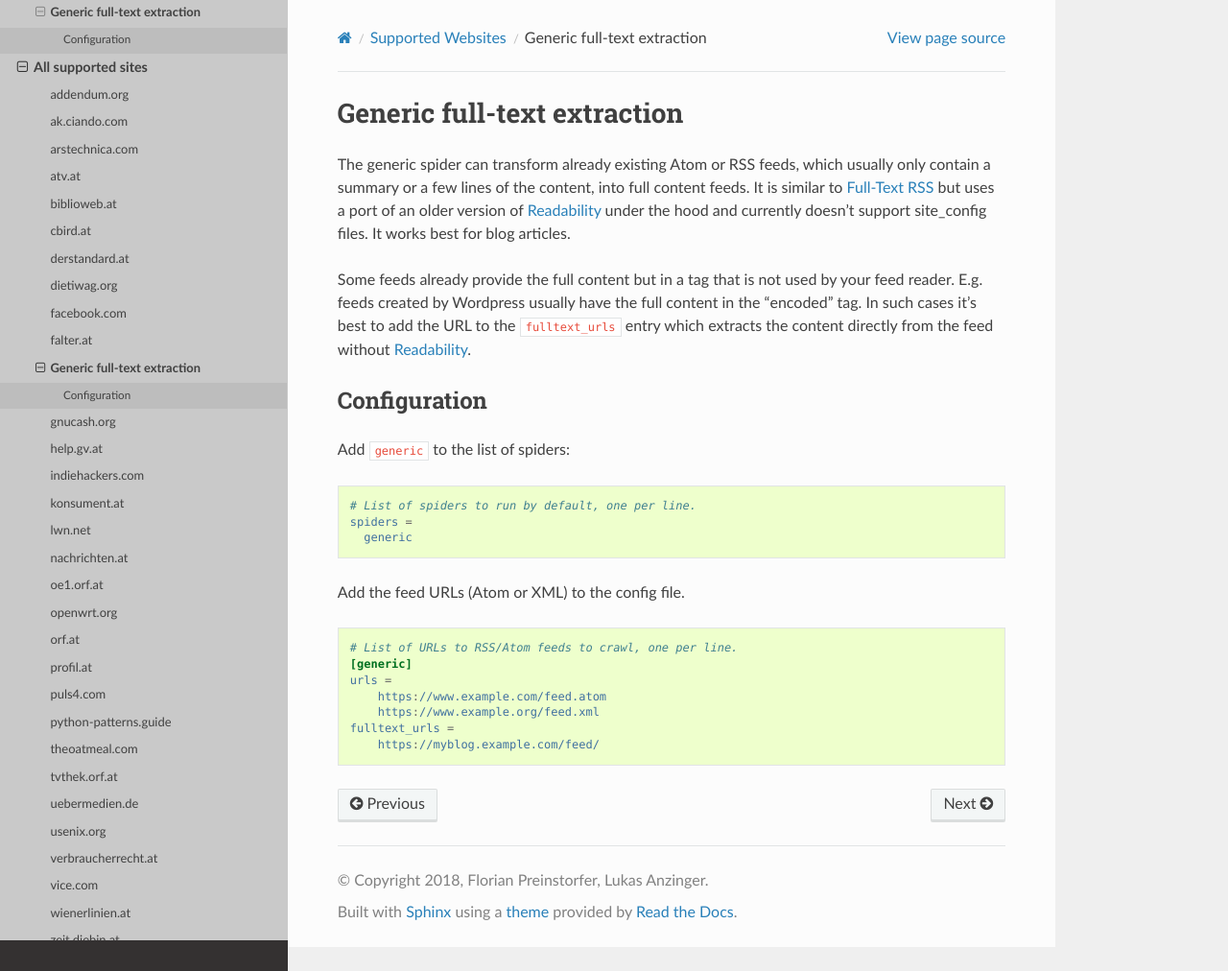
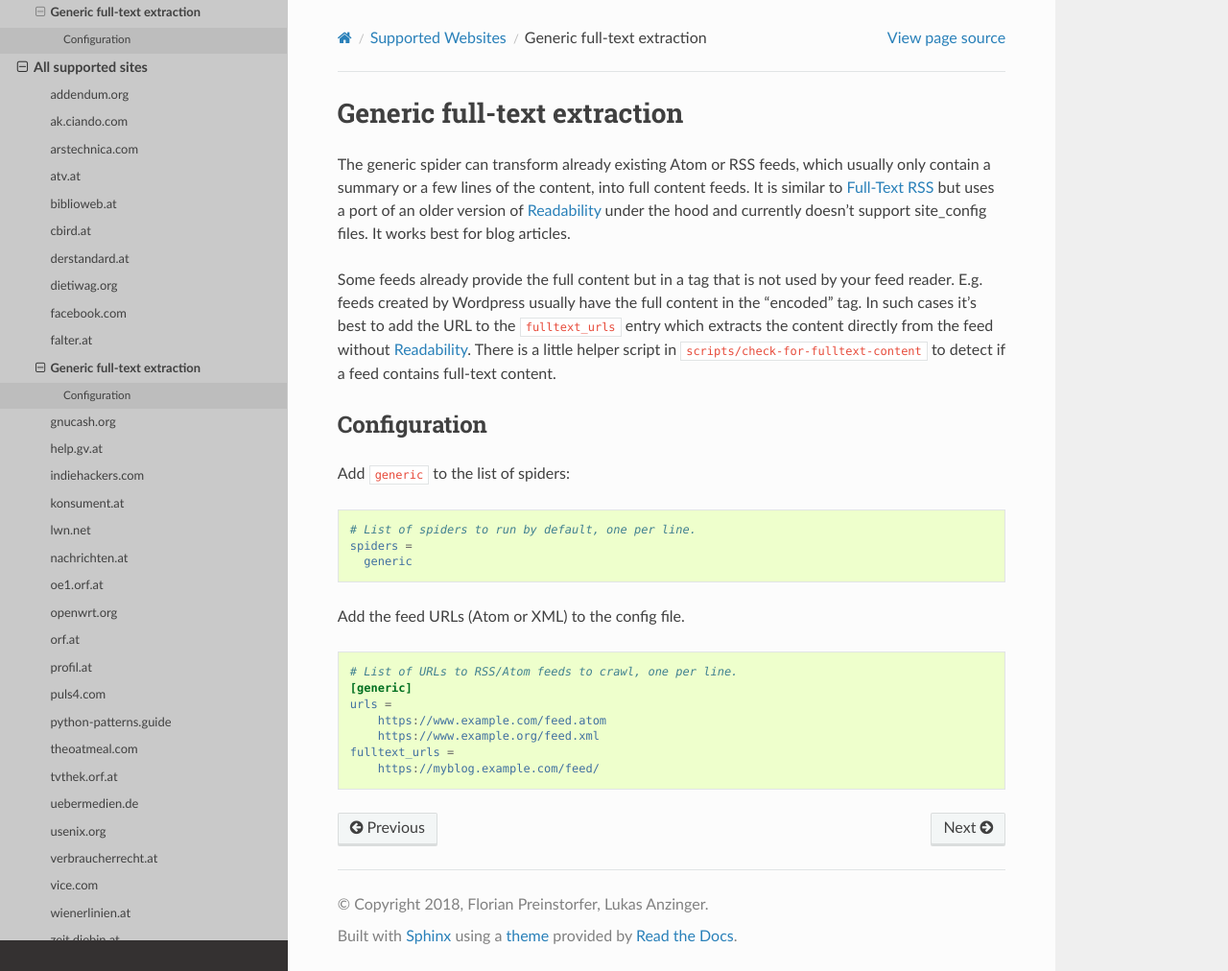
Before and after one commit to PyFeeds/PyFeeds, a Sphinx documentation site: the page built from docs/spiders/generic.rst, in a window 1280 px wide and 1012 px high. Shown: the whole window at 96% size. Built offline with Sphinx 7.4.7 and the Read the Docs theme 2.0.0, drawn with Linux system fonts in a browser that asks for light colours.

Commit message:
Mention the helper script

```diff
--- a/docs/spiders/generic.rst
+++ b/docs/spiders/generic.rst
@@ -12,7 +12,9 @@ Some feeds already provide the full content but in a tag that is not used by
 your feed reader. E.g. feeds created by Wordpress usually have the full
 content in the "encoded" tag. In such cases it's best to add the URL to the
 ``fulltext_urls`` entry which extracts the content directly from the feed
-without Readability_.
+without Readability_. There is a little helper script in
+``scripts/check-for-fulltext-content`` to detect if a feed contains full-text
+content.
 
 Configuration
 ~~~~~~~~~~~~~
```
